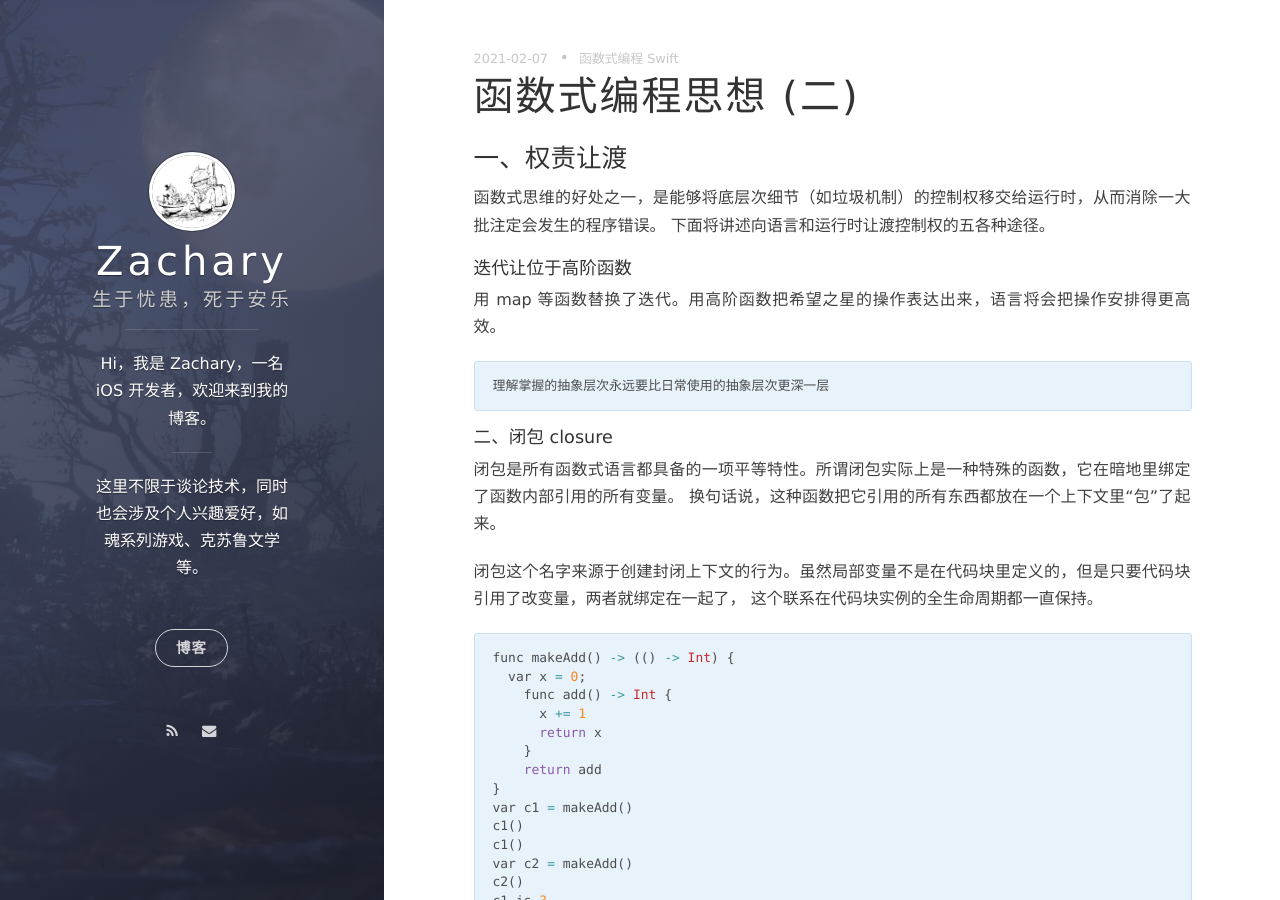
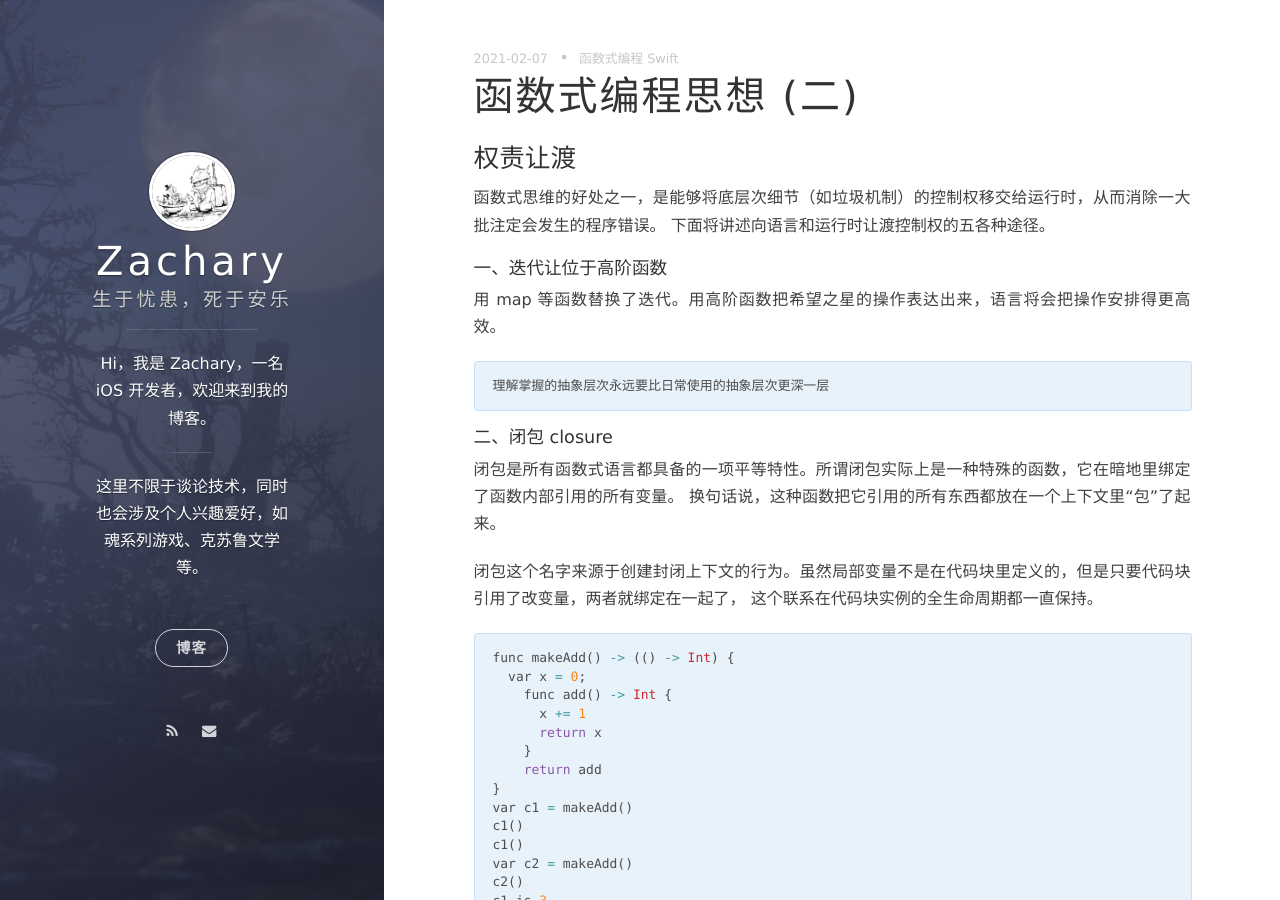
Before and after one commit to ZacharyWulven/zachary.github.io, a Jekyll site: the page built from _posts/2021-02-06-函数式编程思想 (二).markdown, in a window 1280 px wide and 900 px high. Built offline with Jekyll 4.4.1, drawn with Linux system fonts in a browser that asks for light colours; nearby versions of some CDN libraries; comment, search, counter and statistics services are not loaded.

Commit message:
修改内容

```diff
--- a/_posts/2021-02-06-函数式编程思想 (二).markdown
+++ b/_posts/2021-02-06-函数式编程思想 (二).markdown
@@ -4,11 +4,11 @@ title: ### 函数式编程思想 (二)
 date: 2021-02-07 23:14:30.00000000 +09:00
 tag: 函数式编程 Swift
 ---
-### 一、权责让渡
+### 权责让渡
 函数式思维的好处之一，是能够将底层次细节（如垃圾机制）的控制权移交给运行时，从而消除一大批注定会发生的程序错误。
 下面将讲述向语言和运行时让渡控制权的五各种途径。
 
-#### 迭代让位于高阶函数
+#### 一、迭代让位于高阶函数
 用 map 等函数替换了迭代。用高阶函数把希望之星的操作表达出来，语言将会把操作安排得更高效。
 {% highlight ruby %}
 理解掌握的抽象层次永远要比日常使用的抽象层次更深一层
```
Also changed, not shown: 4 other files.
